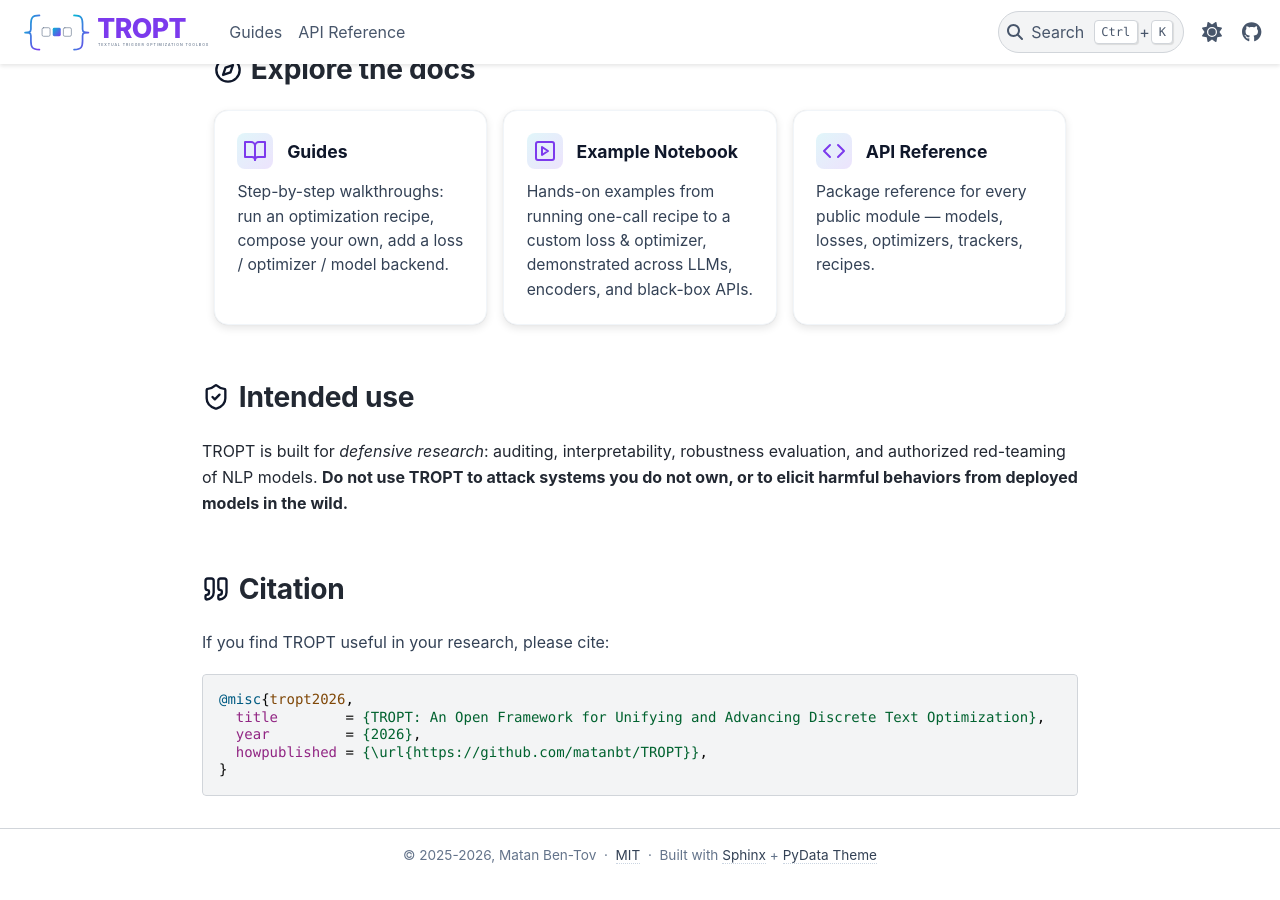
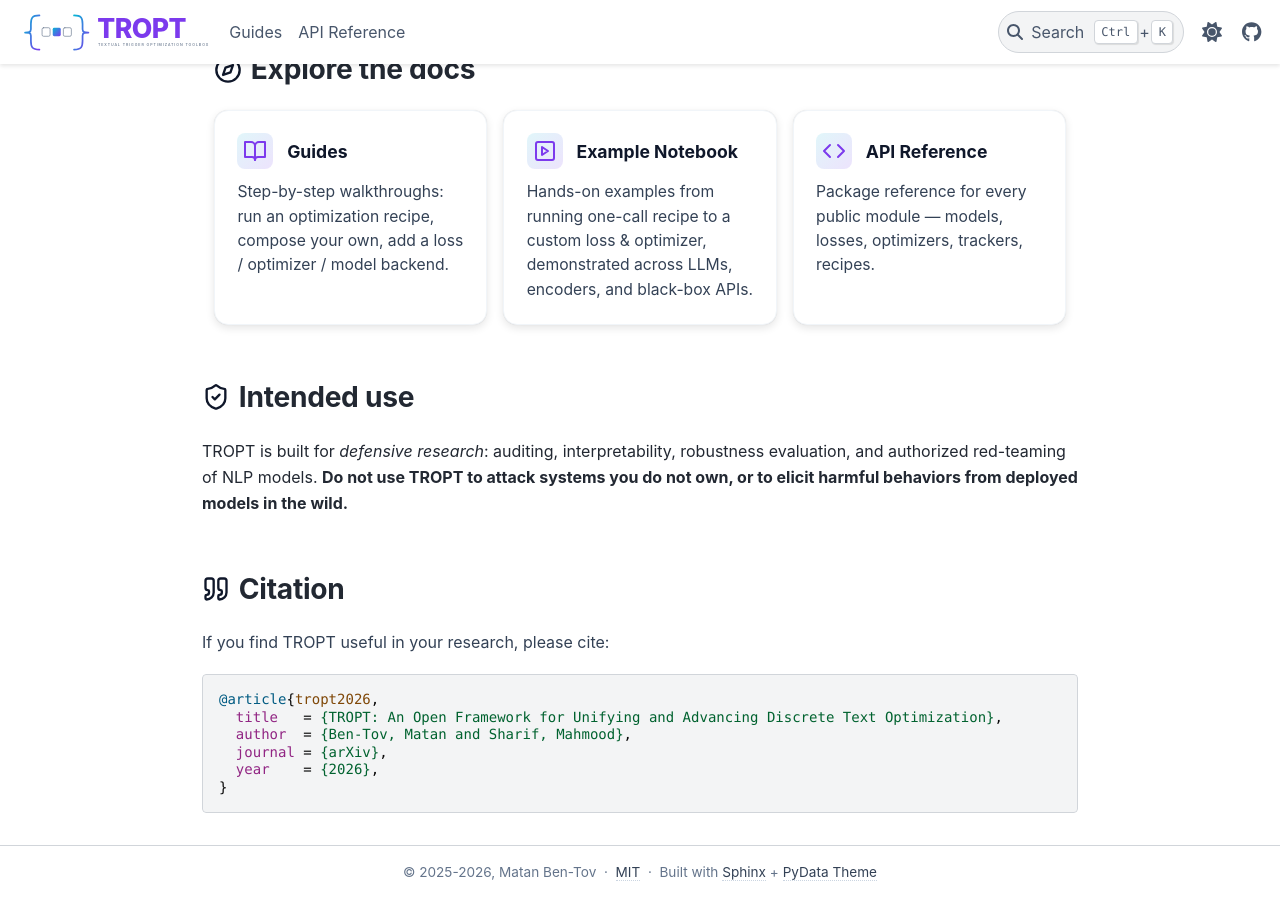
Before and after one commit to matanbt/TROPT, a Sphinx documentation site: the page built from docs/index.md, in a window 1280 px wide and 900 px high, scrolled down 2880 px. Built offline with Sphinx 7.4.7 and the PyData theme 0.15.4, drawn with Linux system fonts in a browser that asks for light colours; pages that are not in the unit, such as notebooks, are missing from menus.

Commit message:
Add arxiv cite

````diff
--- a/docs/index.md
+++ b/docs/index.md
@@ -61,7 +61,7 @@ myst:
         <svg viewBox="0 0 24 24" width="18" height="18" aria-hidden="true"><path fill="currentColor" d="M12 .5C5.65.5.5 5.65.5 12c0 5.08 3.29 9.39 7.86 10.91.58.11.79-.25.79-.55v-1.93c-3.2.7-3.87-1.54-3.87-1.54-.52-1.33-1.28-1.69-1.28-1.69-1.05-.71.08-.7.08-.7 1.16.08 1.77 1.19 1.77 1.19 1.03 1.76 2.7 1.25 3.36.96.1-.75.4-1.25.73-1.54-2.55-.29-5.24-1.28-5.24-5.7 0-1.26.45-2.29 1.18-3.1-.12-.29-.51-1.46.11-3.05 0 0 .97-.31 3.18 1.18a11.07 11.07 0 0 1 5.79 0c2.21-1.49 3.18-1.18 3.18-1.18.62 1.59.23 2.76.11 3.05.74.81 1.18 1.84 1.18 3.1 0 4.43-2.7 5.4-5.27 5.69.41.35.78 1.05.78 2.12v3.14c0 .31.21.67.8.55C20.21 21.39 23.5 17.08 23.5 12 23.5 5.65 18.35.5 12 .5Z"/></svg>
         GitHub
       </a>
-      <a class="tropt-cta tropt-cta-secondary" href="#citation">
+      <a class="tropt-cta tropt-cta-secondary" href="https://arxiv.org/abs/2606.23496">
         <svg viewBox="0 0 24 24" width="18" height="18" aria-hidden="true"><path fill="currentColor" d="M6 3h9l5 5v13a2 2 0 0 1-2 2H6a2 2 0 0 1-2-2V5a2 2 0 0 1 2-2Zm8 1.5V9h4.5L14 4.5ZM7 13h10v1.5H7V13Zm0 3h10v1.5H7V16Zm0 3h7v1.5H7V19Z"/></svg>
         Paper
       </a>
@@ -980,10 +980,11 @@ TROPT is built for *defensive research*: auditing, interpretability, robustness
 If you find TROPT useful in your research, please cite:
 
 ```bibtex
-@misc{tropt2026,
-  title        = {TROPT: An Open Framework for Unifying and Advancing Discrete Text Optimization},
-  year         = {2026},
-  howpublished = {\url{https://github.com/matanbt/TROPT}},
+@article{tropt2026,
+  title   = {TROPT: An Open Framework for Unifying and Advancing Discrete Text Optimization},
+  author  = {Ben-Tov, Matan and Sharif, Mahmood},
+  journal = {arXiv},
+  year    = {2026},
 }
 ```
 
````
Also changed, not shown: README.md (+6 -6 lines), 1 other file.
